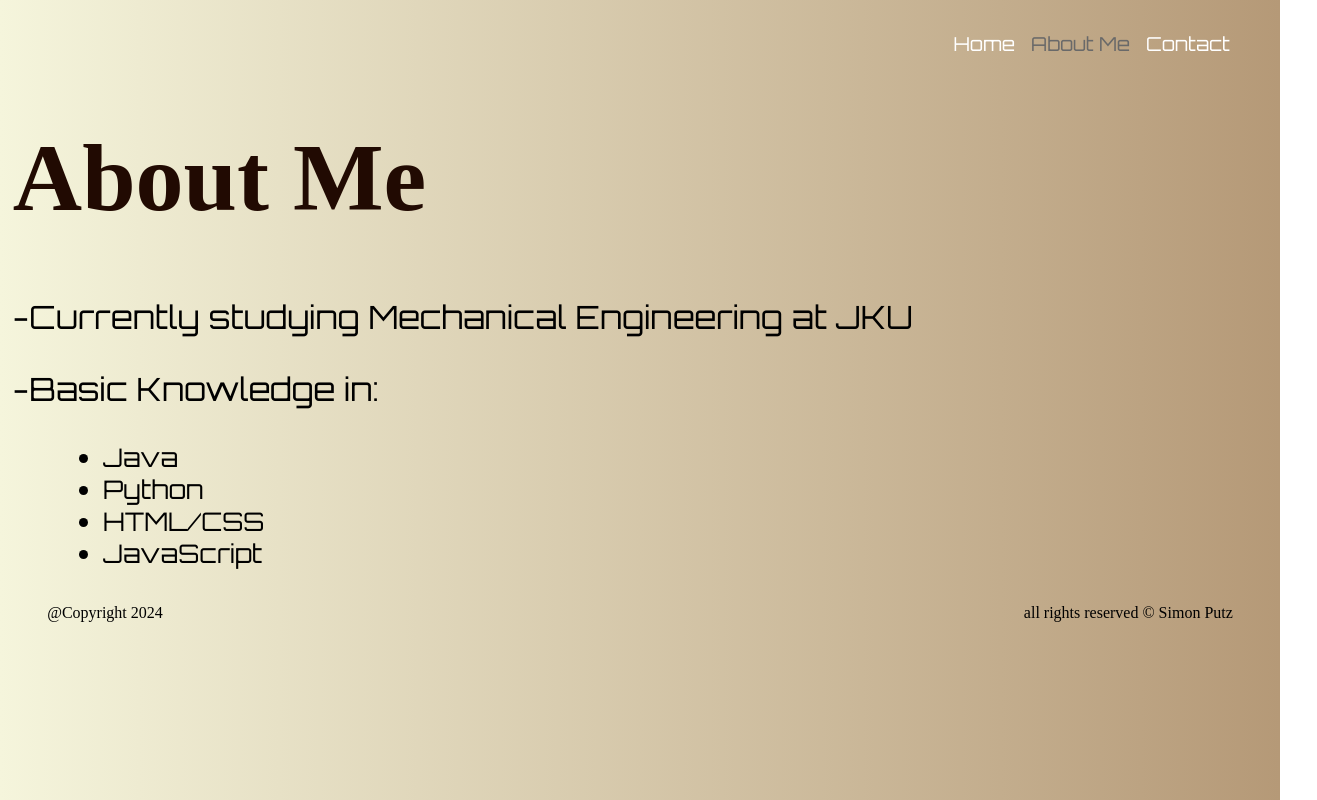
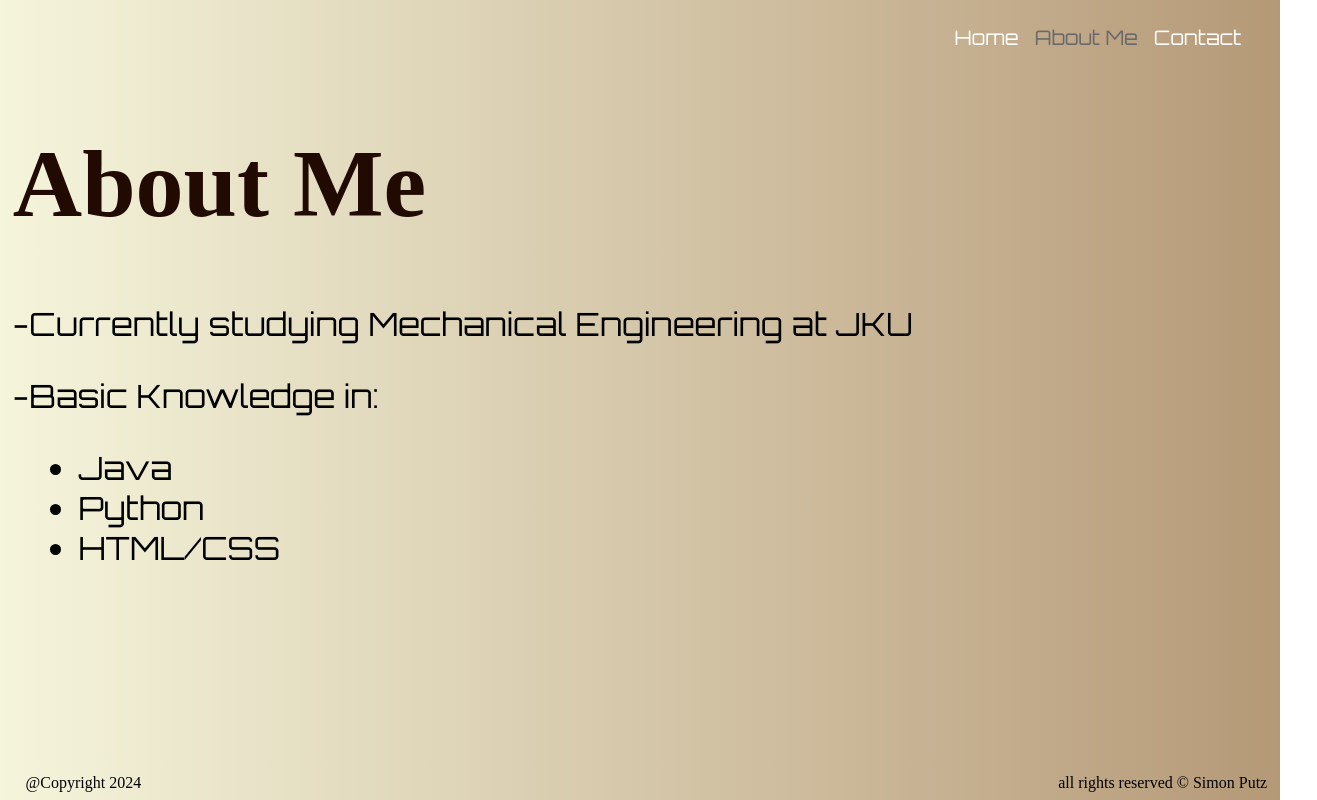
Before and after one commit to s-putz/sputz, a website: page aboutme.html in a window 1280 px wide. Shown: the whole page, 1317 px wide, since content can reach past the window. Drawn offline with Linux system fonts and the light colour scheme.

Commit message:
Adaptability

```diff
--- a/Styles/style.css
+++ b/Styles/style.css
@@ -1,47 +1,48 @@
 header{
     overflow-x: hidden;
-    height: 2%;
-    margin-top: 2.5%;
-    margin-right: 2.5%;
+    height: 5vh;
+    margin-top: 3vh;
+    margin-right: 2.5vh;
 }
 
 body{
     overflow-x: hidden;
     background: linear-gradient(to left, #b59977, beige) no-repeat fixed;
-    margin-left: 1%;
-    margin-right: 1%;
-    margin-bottom: 50px;
+    margin-left: 1vw;
+    margin-right: 1vw;
+    margin-bottom: 5vh;
 }
 
 footer{
     overflow-x: hidden;
-    display: block;
+    position: fixed;
+    bottom: 1vh;
+    width: 97vw;
     text-align: center;
-    padding: 3px;
     color: black;
-    margin-right: 2.5%;
-    margin-left: 2.5%;
+    margin-top: auto;
+    margin-right: 1vw;
+    margin-left: 1vw;
 
 }
 
 h1{
     position: relative;
     color: #210a02;
-    font-size: 600%;
+    font-size: 12vh;
     text-align: left;
     font-family: "Times New Roman", consolas, serif;
     font-weight: 800;
 }
 
 .title{
-    position: relative;
-    font-size: 800%;
+    font-size: 20vh;
 }
 
 p{
     position: relative;
     color: black;
-    font-size: 200%;
+    font-size: 4vh;
     text-align: left;
     font-family: "Orbitron", consolas, serif;
     font-weight: 400;
@@ -50,16 +51,16 @@ p{
 ul{
     position: relative;
     font-family: "Orbitron", consolas, serif;
-    font-size: 160%;
+    font-size: 4vh;
     text-align: left;
-    left: 4%;
+    left: 2vw;
     font-weight: 400;
 }
 
 
 button{
     display: inline-flex;
-    font-size: 120%;
+    font-size: 2.5vh;
     color: white;
     font-family: "Orbitron", consolas, serif;
     border: none;
--- a/aboutme.html
+++ b/aboutme.html
@@ -47,14 +47,12 @@
         <h1> About Me </h1>
 
         <p>-Currently studying Mechanical Engineering at JKU</p>
-        <p>-Basic Knowledge in:
+        <p>-Basic Knowledge in: </p>
         <ul>
             <li>Java</li>
             <li>Python</li>
             <li>HTML/CSS</li>
-            <li>JavaScript</li>
         </ul>
-        </p>
     </main>
 
     <footer>
```
Also changed, not shown: contact.html (+2 -2 lines), index.html (+1 -1 lines).
